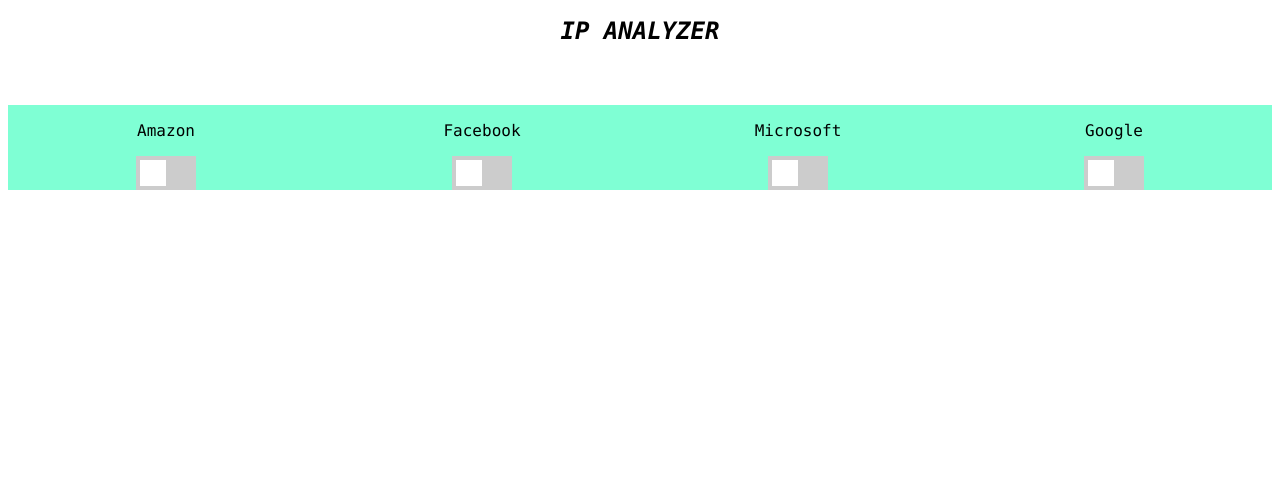
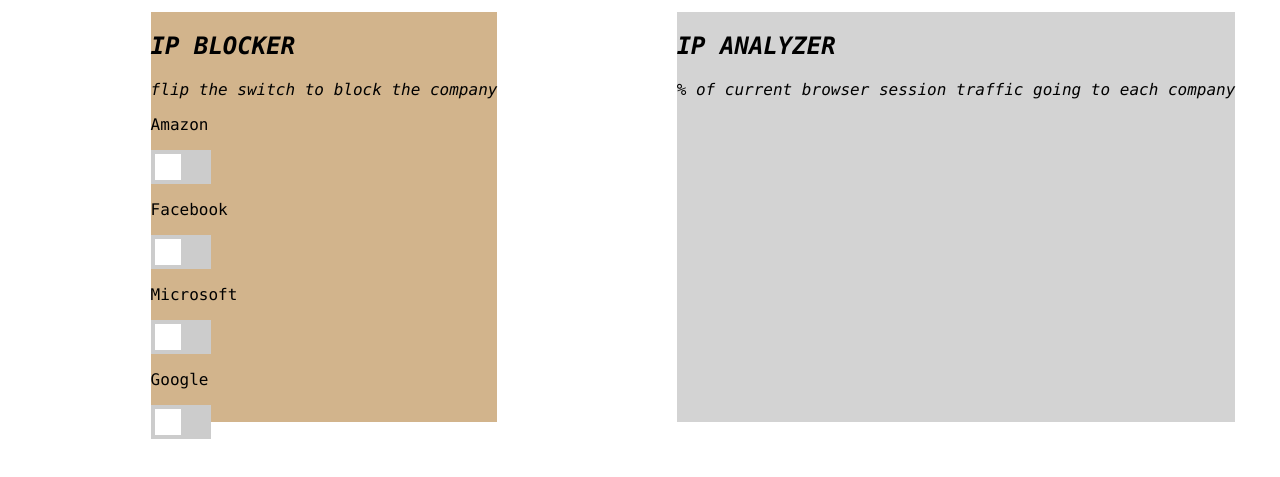
Before and after one commit to miamiww/Big-Tech-Detective, a browser extension: page app/main.html in a window 1280 px wide. Shown: the part 111-588 px from the top of the page. Drawn offline with Linux system fonts and the light colour scheme.

Commit message:
adding switches as columns and resizing window

```diff
--- a/app/background.js
+++ b/app/background.js
@@ -15,7 +15,7 @@
 
 // settings for pop-out window
 var net_url = chrome.extension.getURL('main.html');
-var win_properties = {'url': net_url , 'type' : 'popup', 'width' : 700 , 'height' : 700 }
+var win_properties = {'url': net_url , 'type' : 'popup', 'width' : 700 , 'height' : 600 }
 var net_win;
 
 // functions for setting local storage
--- a/app/main.html
+++ b/app/main.html
@@ -16,16 +16,54 @@
     <div class="flex-row">
         <div class="flex-column">
             <img src="logo_red.svg">
-            <h2><b><i>IP ANALYZER</i></b><h2>
+
         </div>
     </div>
     <div class="flex-row">
+
         <div class="flex-column">
+            <div class="switches">
+                <h2><b><i>IP BLOCKER</i></b></h2>
+                <p><i>flip the switch to block the company</i></p>
+                <p>Amazon</p>
+                <label class="switch">
+                    <input type="checkbox">
+                    <span class="slider"></span>
+                </label>
+                <p>Facebook</p>
+                <label class="switch">
+                    <input type="checkbox">
+                    <span class="slider"></span>
+                </label>
+                <p>Microsoft</p>
+                <label class="switch">
+                    <input type="checkbox">
+                    <span class="slider"></span>
+                </label>
+                <p>Google</p>
+                <label class="switch">
+                    <input type="checkbox">
+                    <span class="slider"></span>
+                </label>
+            </div>
+        </div>
+        <div class="flex-column">
+            <div class="analyzer">
+                <h2><b><i>IP ANALYZER</i></b></h2>
+                <p><i>% of current browser session traffic going to each company</i></p>
+                <div id="pie"></div>
+            </div>
+        </div>
+        <!-- <div class="flex-column-pie-chart">
             <div id="pie"></div>
+        </div> -->
+    </div>
+    <!-- <div class="switches">
+        <div class="flex-row">
+            <div class="flex-column">
+                <h2><b><i>IP BLOCKER</i></b></h2>
+            </div>
         </div>
-
-    </div>
-    <div class="switches">
         <div class="flex-row">
             <div class="flex-column">
                 <p>Amazon</p>
@@ -60,7 +98,7 @@
             </div>
         </div>
 
-    </div>
+    </div> -->
 
 
 
--- a/app/style.css
+++ b/app/style.css
@@ -22,7 +22,17 @@
 
 /* page element styling */
 .switches{
-    background-color: aquamarine;
+    background-color: tan;
+    margin: 15px;
+    /* width: 300px; */
+    height: 410px;
+}
+
+.analyzer{
+    background-color: lightgrey;
+    margin: 15px;
+    /* width: 300px; */
+    height: 410px;
 }
 
 /* begin toggle switches */
```
Also changed, not shown: app/manifest.json.
